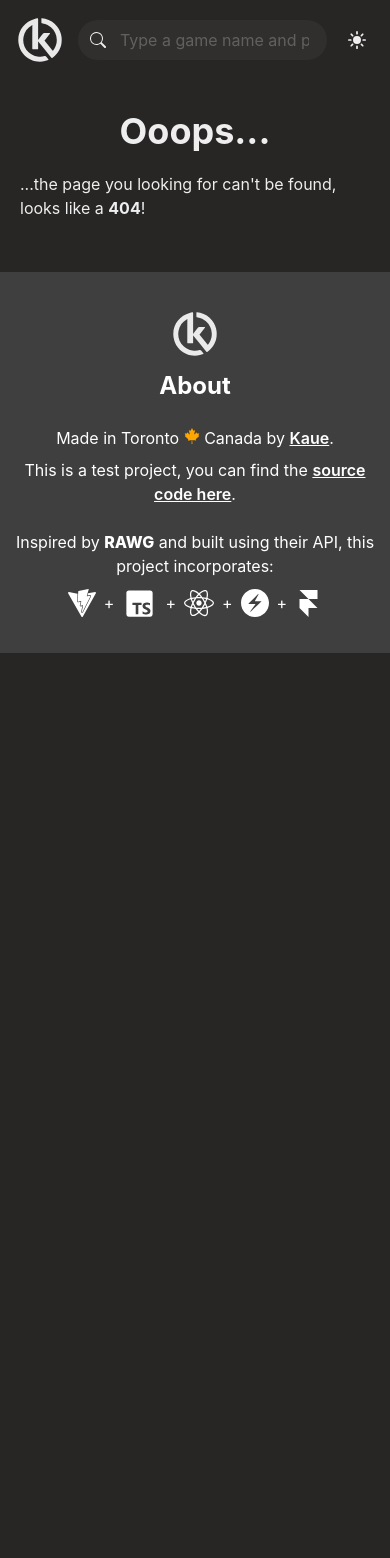
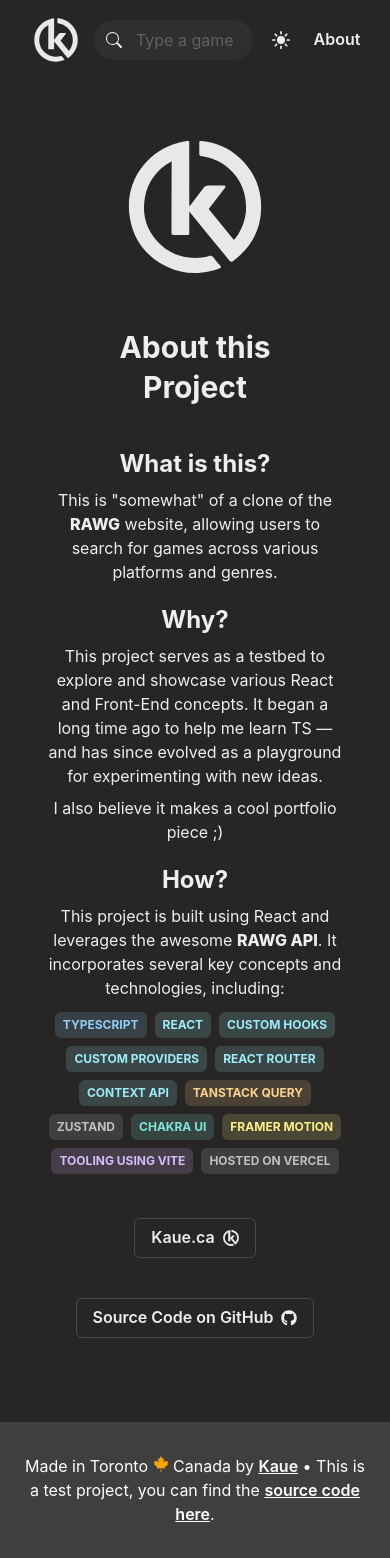
Before and after one commit to kauecode/games-hub, a React (Vite) app: page /about in a window 390 px wide. Before the commit the page ends 844 px from the top, so only its background shows below. Built offline with nearby package versions, Linux system fonts and the light colour scheme; no server answers; what simple-zustand-devtools would draw is missing.

Commit message:
Added About Page, style updates for consistency

```diff
--- a/index.html
+++ b/index.html
@@ -3,7 +3,7 @@
   <head>
     <meta charset="UTF-8" />
     <link rel="icon" type="image/svg+xml" href="/k-logo.svg" />
-    <meta name="viewport" content="width=device-width, initial-scale=0">
+    <meta name="viewport" content="width=device-width, initial-scale=1">
 
     <meta property="og:title" content="Games Hub, made by (K)" />
     <meta property="og:site_name" content="Games Hub, made by (K)">
--- a/src/components/Footer.tsx
+++ b/src/components/Footer.tsx
@@ -6,61 +6,11 @@ import Logo from './Logo';
 
 const Footer = () => {
   return (
-    <Box justifyContent={'Center'} id='FooterAbout' as="footer" bg="gray.700" color="white" mt={8} py={8} px={2} textAlign="center">
-      <Link display="inline-block" href="https://kaue.ca" isExternal>
-        <Logo color={"#f5f5f5f0"}/>
-      </Link>
-      <Heading fontSize='2xl' mb={6}>
-        About
-      </Heading>
+    <Box justifyContent={'Center'} id='FooterAbout' as="footer" bg="gray.700" color="white" mt={8} py={8} px={5} textAlign="center">
       <Text>
-        Made in Toronto <FaCanadianMapleLeaf color='orange' style={{display: "inline"}}/> Canada by <Link fontWeight='semibold' textDecoration='underline' href='https://kaue.ca' isExternal>Kaue</Link>.
+        Made in Toronto <FaCanadianMapleLeaf color='orange' style={{display: "inline"}}/> Canada by <Link fontWeight='semibold' textDecoration='underline' href='https://kaue.ca' isExternal>Kaue</Link>
+        &nbsp;•&nbsp;This is a test project, you can find the <Link fontWeight='semibold' textDecoration='underline' href='https://github.com/kauecode/games-hub' isExternal>source code here</Link>.
       </Text>
-      <Text my={2}>
-        This is a test project, you can find the <Link fontWeight='semibold' textDecoration='underline' href='https://github.com/kauecode/games-hub' isExternal>source code here</Link>.
-      </Text>
-      <Text mt={6} mb={2}>Inspired by <Link fontWeight='extrabold' href='https://rawg.io' isExternal>RAWG</Link> and built using their API, this project incorporates:</Text>
-      <HStack spacing={2} justify="center">
-        <Link
-          href="https://vitejs.dev/"
-          isExternal
-          aria-label="Learn more about Vite"
-          title="Vite">
-          <SiVite fontSize={28} />
-        </Link>
-        <Text> + </Text>
-        <Link
-          href="https://www.typescriptlang.org/"
-          isExternal
-          aria-label="Learn more about TypeScript"
-          title="TypeScript">
-          <BiLogoTypescript fontSize={35} />
-        </Link>
-        <Text> + </Text>
-        <Link
-          href="https://reactjs.org/"
-          isExternal
-          aria-label="Learn more about React"
-          title="React">
-          <FaReact fontSize={30} />
-        </Link>
-        <Text> + </Text>
-        <Link
-          href="https://chakra-ui.com/"
-          isExternal
-          aria-label="Learn more about Chakra UI"
-          title="Chakra UI">
-          <SiChakraui fontSize={28} />
-        </Link>
-        <Text> + </Text>
-        <Link
-          href="https://motion.dev/"
-          isExternal
-          aria-label="Learn more about Framer Motion"
-          title="Framer Motion">
-          <SiFramer fontSize={27} />
-        </Link>
-      </HStack>
     </Box>
   )
 }
--- a/src/components/GameGrid.tsx
+++ b/src/components/GameGrid.tsx
@@ -42,7 +42,7 @@ const GameGrid = () => {
       hasMore={!!hasNextPage}
       next={() => fetchNextPage()}
       loader={<Spinner display={'block'} margin={'20px auto'} p={3}/>}>
-      <SimpleGrid columns={{ sm:1, md:2, lg:3, xl:4, xxl: 5, xxxl: 6 }} padding={5} spacing={5}>
+      <SimpleGrid columns={{ sm:1, md:2, lg:3, xl:4 }} padding={5} spacing={5}>
         {isFetching && skeletons.map((skel) =>
           <GameCardContainer key={skel}>
             <GameCardSkeleton />
--- a/src/components/Logo.tsx
+++ b/src/components/Logo.tsx
@@ -1,10 +1,13 @@
 import { Box } from '@chakra-ui/react'
 
 interface LogoProps {
-  color: string
+  color?: string,
+  size?: string,
+  display?: string,
+  padding?: number
 }
 
-const Logo = ({color} : LogoProps) => {
+const Logo = ({color = "#000", size = "60px", display = "block", padding = 0} : LogoProps) => {
 
   return (
     <Box
@@ -16,8 +19,9 @@ const Logo = ({color} : LogoProps) => {
       viewBox="0 0 425.2 425.2"
       aria-label="KaueCode Logo"
       role="img"
-      boxSize="60px"
-      padding={2}
+      boxSize={size}
+      padding={padding}
+      display={display}
       fill={color}
     >
       <g>
--- a/src/components/NavBar.tsx
+++ b/src/components/NavBar.tsx
@@ -1,9 +1,9 @@
-import { HStack, useColorMode } from '@chakra-ui/react'
+import { HStack, useColorMode, Link, Text, Button } from '@chakra-ui/react'
 import ColorModeSwitch from './ColorModeSwitch'
 import SearchInput from './SearchInput'
 import Logo from './Logo'
 import useQueryStore from '../stores/queryStore'
-import { Link } from 'react-router-dom'
+import { Link as RouterLink } from 'react-router-dom'
 
 const NavBar = () => {
 
@@ -12,14 +12,14 @@ const NavBar = () => {
   return (
     <>
       <HStack padding="10px">
-        <Link to="/" aria-label="Home">
-          <Logo color={colorMode === "dark" ? "#f5f5f5f0" : "#000000de"}/>
-        </Link>
+        <RouterLink to="/" aria-label="Home">
+          <Logo color={colorMode === "dark" ? "#f5f5f5f0" : "#000000de"} padding={2}/>
+        </RouterLink>
         <SearchInput/>
         <ColorModeSwitch />
-        {/* <Link pr={3} href="#FooterAbout">
+        <Button rounded={'full'} as={RouterLink} to='about' m={0} variant={'ghost'}>
           <Text fontWeight='semibold'>About</Text>
-        </Link>         */}
+        </Button>
       </HStack>
     </>
   )
--- /dev/null
+++ b/src/pages/AboutPage.tsx
@@ -0,0 +1,95 @@
+import { Text, GridItem, Heading, Box, Link, Button, HStack, useColorMode, Badge, SimpleGrid, Flex } from '@chakra-ui/react'
+import { RxOpenInNewWindow } from 'react-icons/rx'
+import { FaCanadianMapleLeaf, FaGithub, FaReact } from 'react-icons/fa'
+import { SiChakraui, SiFramer, SiVite } from 'react-icons/si'
+import { BiLogoTypescript } from "react-icons/bi";
+import Logo from '../components/Logo';
+
+const AboutPage = () => {
+
+  const {colorMode} = useColorMode()
+
+  return (
+
+    <>
+      <GridItem padding={5} as="main" area="main">
+        <Box
+          maxWidth={'580px'}
+          margin={'0 auto'} py={8} px={2}
+          textAlign="center">
+
+          <Link display="inline-block" href="https://kaue.ca" isExternal>
+            <Logo color={colorMode === "dark" ? "#f5f5f5f0" : "#000000de"} padding={2} size='150px'/>
+          </Link>
+          <Heading as={'h1'} size={{base: 'xl', lg: '2xl'}} m={10}>
+            About this Project
+          </Heading>
+
+          <Heading fontSize='2xl' mt={5} mb={2}>
+            What is this?
+          </Heading>
+
+          <Text>This is "somewhat" of a clone of the <Link fontWeight='extrabold' href='https://rawg.io' isExternal>RAWG</Link> website, allowing users to search for games across various platforms and genres.</Text>
+
+          <Heading fontSize='2xl' mt={5} mb={2}>
+            Why?
+          </Heading>
+
+          <Text>This project serves as a testbed to explore and showcase various React and Front-End concepts. It began a long time ago to help me learn TS — and has since evolved as a playground for experimenting with new ideas.</Text>
+          <Text pt={2}>I also believe it makes a cool portfolio piece ;)</Text>
+
+          <Heading fontSize='2xl' mt={5} mb={2}>
+            How?
+          </Heading>
+
+          <Text>This project is built using React and leverages the awesome <Link fontWeight='extrabold' href='https://api.rawg.io/docs/' isExternal>RAWG API</Link>. It incorporates several key concepts and technologies, including:</Text>
+
+          <Flex
+            mt={2}
+            wrap='wrap'
+            justify='center'>
+            <Badge rounded='md' colorScheme='blue' py={1} px={2} m={1}>TypeScript</Badge>
+            <Badge rounded='md' colorScheme='cyan' py={1} px={2} m={1}>React</Badge>
+            <Badge rounded='md' colorScheme='cyan' py={1} px={2} m={1}>Custom Hooks</Badge>
+            <Badge rounded='md' colorScheme='cyan' py={1} px={2} m={1}>Custom Providers</Badge>
+            <Badge rounded='md' colorScheme='cyan' py={1} px={2} m={1}>React Router</Badge>
+            <Badge rounded='md' colorScheme='cyan' py={1} px={2} m={1}>Context API</Badge>
+            <Badge rounded='md' colorScheme='orange' py={1} px={2} m={1}>TanStack Query</Badge>
+            <Badge rounded='md' colorScheme='gray' py={1} px={2} m={1}>Zustand</Badge>
+            <Badge rounded='md' colorScheme='teal' py={1} px={2} m={1}>Chakra UI</Badge>
+            <Badge rounded='md' colorScheme='yellow' py={1} px={2} m={1}>Framer Motion</Badge>
+            <Badge rounded='md' colorScheme='purple' py={1} px={2} m={1}>Tooling using Vite</Badge>
+            <Badge rounded='md' colorScheme='gray' py={1} px={2} m={1}>Hosted on Vercel</Badge>
+          </Flex>
+
+          <Button
+            mt={10}
+            mx={2}
+            as={Link}
+            variant={"outline"}
+            isExternal
+            rightIcon={<Logo size='16px' color={colorMode === "dark" ? "#f5f5f5f0" : "#000000de"}/>}
+            href={'https://kaue.ca'}>
+            Kaue.ca
+          </Button>
+
+          <Button
+            mt={10}
+            mx={2}
+            as={Link}
+            variant={"outline"}
+            isExternal
+            rightIcon={<FaGithub />}
+            href={'https://github.com/kauecode/games-hub'}>
+            Source Code on GitHub
+          </Button>
+
+        </Box>
+
+      </GridItem>
+    </>
+
+  )
+}
+
+export default AboutPage
--- a/src/pages/ErrorPage.tsx
+++ b/src/pages/ErrorPage.tsx
@@ -15,14 +15,12 @@ const ErrorPage = () => {
       <SkipNavLink>Skip to content</SkipNavLink>
       <SystemAlert/>
       <NavBar />
-
-        <VStack p={5}>
-        <Heading m={2} fontSize={'4xl'}>Ooops...</Heading>
+      <VStack textAlign={'center'} p={5}>
+        <Heading m={2} size={{base: 'xl', lg: '2xl'}}>Ooops...</Heading>
           {isRouteErrorResponse(error)
-            ? <Text>...the page you looking for can't be found, looks like a <strong>404</strong>!</Text>
+            ? <Text>...the page you are looking for can't be found, looks like a <strong>404</strong>!</Text>
             : <Text>...we have a problem!</Text>}
-        </VStack>
-
+      </VStack>
       <Footer />
     </>
   )
--- a/src/pages/GameDetailPage.tsx
+++ b/src/pages/GameDetailPage.tsx
@@ -1,9 +1,11 @@
 import { useContext } from 'react'
 import { useParams } from 'react-router-dom';
-import { Image, Box, GridItem, Heading, Spinner, Text, Skeleton } from '@chakra-ui/react';
+import { Image, Box, GridItem, Heading, Spinner, Text, Skeleton, Link, Button } from '@chakra-ui/react';
 import useGame from '../hooks/useGame';
 import useFetchError from '../hooks/useFetchError';
 import { SystemAlertContext } from '../components/SystemAlert';
+import { RxOpenInNewWindow } from "react-icons/rx";
+
 
 const GameDetailPage = () => {
 
@@ -37,13 +39,21 @@ const GameDetailPage = () => {
           src={gameData?.background_image}
           alt={'Cover image for ' + gameData?.name}/>
         }
-        <Heading pb={5} as={'h1'} size={{base: 'xl', lg: '3xl'}}>
+        <Heading pb={5} as={'h1'} size={{base: 'xl', lg: '2xl'}}>
           {gameData?.name}
         </Heading>
         {isLoading && <Box minHeight='70vh' textAlign='center'><Spinner size="lg"/></Box>}
         <Text>
           {gameData?.description_raw}
         </Text>
+        <Button
+          mt={5}
+          as={Link}
+          isExternal
+          rightIcon={<RxOpenInNewWindow />}
+          href={'https://rawg.io/games/' + gameData?.slug}>
+          See Full Details on&nbsp;<strong>RAWG</strong>
+        </Button>
       </GridItem>
     </>
   )
--- a/src/pages/HomePage.tsx
+++ b/src/pages/HomePage.tsx
@@ -18,7 +18,7 @@ const HomePage = () => {
         </Show>
         <GridItem as="main" area="main">
           <GameHeading/>
-          <HStack padding={5} spacing={5}>
+          <HStack wrap={'wrap'} padding={5} spacing={5}>
             <PlatformSelector/>
             <SortSelector/>
           </HStack>
--- a/src/pages/Layout.tsx
+++ b/src/pages/Layout.tsx
@@ -10,7 +10,7 @@ const Layout = () => {
     <>
       <SkipNavLink>Skip to content</SkipNavLink>
       <SystemAlert/>
-      <Container maxW={'1920px'}>
+      <Container maxW={'8xl'}>
         <NavBar />
         <Outlet />
       </Container>
--- a/src/routes.tsx
+++ b/src/routes.tsx
@@ -3,6 +3,7 @@ import Layout from "./pages/Layout";
 import ErrorPage from "./pages/ErrorPage";
 import HomePage from "./pages/HomePage";
 import GameDetailPage from "./pages/GameDetailPage";
+import AboutPage from "./pages/AboutPage";
 
 const router = createBrowserRouter([
   { path: '/',
@@ -10,6 +11,7 @@ const router = createBrowserRouter([
     errorElement: <ErrorPage />,
     children: [
       { index: true, element: <HomePage/>},
+      { path: 'about', element: <AboutPage />},
       { path: "game/:slug", element:  <GameDetailPage/> }
     ]
   }
```
